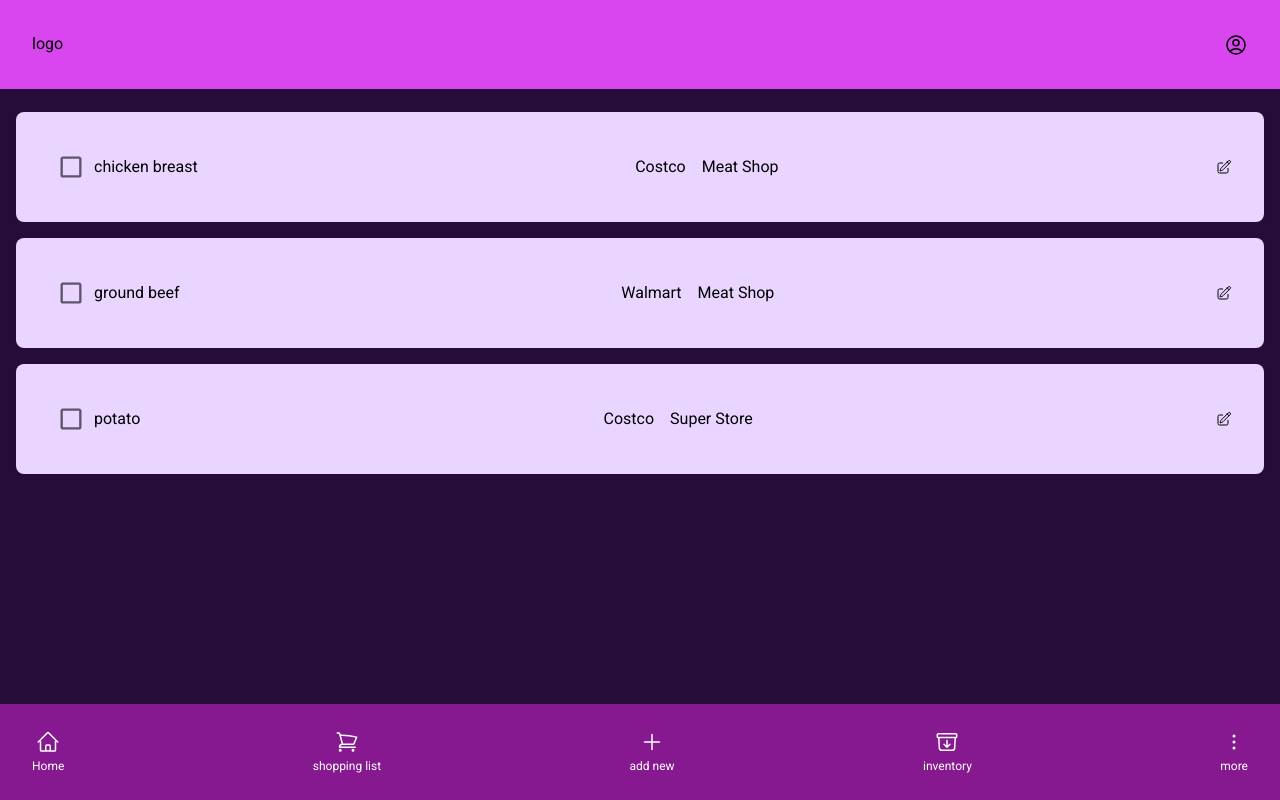
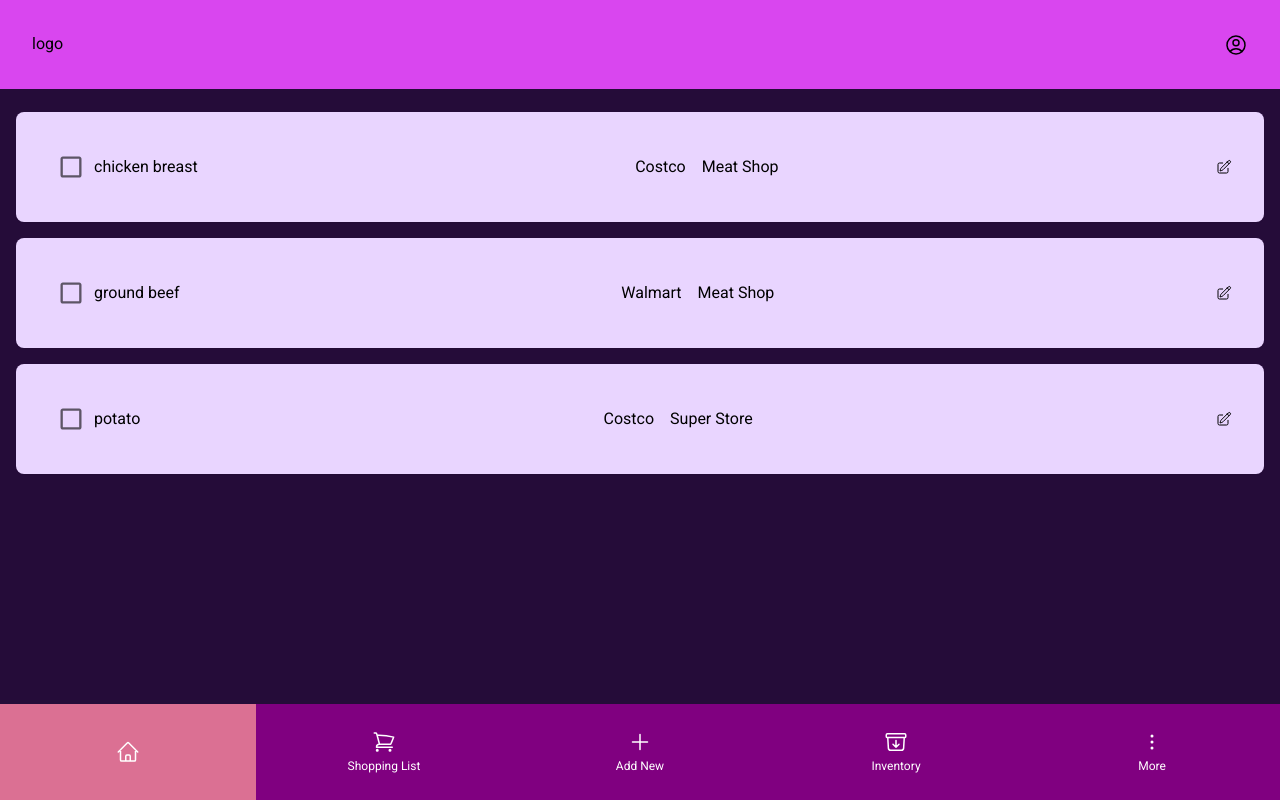
Before and after one commit to teaRain9/household-inventory, a Next.js app: page / in a window 1280 px wide. Built offline with nearby package versions, Linux system fonts and the light colour scheme.

Commit message:
main menu styling

```diff
--- a/src/components/layout/main-navigation.js
+++ b/src/components/layout/main-navigation.js
@@ -1,48 +1,55 @@
+import classes from './main-navigation.module.scss'
 import ActiveContext from "@/store/active-context";
 import Link from "next/link";
-import { useContext } from "react";
+import { useContext, useState, useEffect } from "react";
 import HomeIcon from "../icons/home";
 import InventoryIcon from "../icons/inventory";
 import MoreIcon from "../icons/more";
 import CreateNewIcon from "../icons/new";
 import ShoppingIcon from "../icons/shopping";
+import { useRouter } from 'next/router';
 
 function MainNavigation() {
 
   const activeCtx = useContext(ActiveContext);
 
+  const router = useRouter();
+
+  const activePath = router.asPath.slice(1);
+
+
 
   return (
-    <nav className=" bg-fuchsia-800 fixed bottom-0 w-full h-24">
-      <ul className="flex justify-between flex-nowrap items-center w-full h-24 p-8 text-white">
-        <li className="flex-col justify-centercursor-pointer text-center">
+    <nav className={classes.container}>
+      <ul>
+        <li className={activeCtx.category === 'home' ? classes.active : classes.inactive}>
           <Link href="/">
             <HomeIcon />
-            <p className=" text-xs pt-1">{activeCtx.category}</p>
+            {activeCtx.category !== 'home' && <p className=" text-xs pt-1">Home</p>}
           </Link>
         </li>
-        <li className="flex-col justify-centercursor-pointer text-center">
+        <li className={activeCtx.category === 'shopping-list' ? classes.active : classes.inactive}>
           <Link href="/shopping-list">
             <ShoppingIcon />
-            <p className=" text-xs pt-1">shopping list</p>
+            {activeCtx.category !== 'shopping-list' && <p className=" text-xs pt-1">Shopping List</p>}
           </Link>
         </li>
-        <li className="flex-col justify-centercursor-pointer text-center">
+        <li className={activeCtx.category === 'add-new' ? classes.active : classes.inactive}>
           <Link href="/add-new">
             <CreateNewIcon />
-            <p className=" text-xs pt-1">add new</p>
+            {activeCtx.category !== 'add-new' && <p className=" text-xs pt-1">Add New</p>}
           </Link>
         </li>
-        <li className="flex-col justify-centercursor-pointer text-center">
+        <li className={activeCtx.category === 'inventory' ? classes.active : classes.inactive}>
           <Link href="/instock">
             <InventoryIcon />
-            <p className=" text-xs pt-1">inventory</p>
+            {activeCtx.category !== 'inventory' && <p className=" text-xs pt-1">Inventory</p>}
           </Link>
         </li>
-        <li className="flex-col justify-centercursor-pointer text-center">
+        <li className={activeCtx.category === 'more' ? classes.active : classes.inactive}>
           <Link href="/setting">
             <MoreIcon />
-            <p className=" text-xs pt-1">more</p>
+            {activeCtx.category !== 'more' && <p className=" text-xs pt-1">More</p>}
           </Link>
         </li>
       </ul>
--- /dev/null
+++ b/src/components/layout/main-navigation.module.scss
@@ -0,0 +1,33 @@
+.container {
+    background-color: purple;
+    position: fixed;
+    bottom: 0;
+    width: 100%;
+    height: 6rem;
+    ul {
+        display: flex;
+        justify-content: space-between;
+        flex-wrap: nowrap;
+        align-items: center;
+        width: 100%;
+        height: 100%;
+        color: white;
+        li {
+            display: flex;
+            flex-direction: column;
+            justify-content: center;
+            text-align: center;
+            width: 100%;
+            height: 100%;
+            cursor: pointer;
+        }
+    }
+}
+
+.active {
+    background-color: palevioletred;
+}
+
+.inactive {
+    background-color: purple;
+}
--- a/src/pages/add-new/index.js
+++ b/src/pages/add-new/index.js
@@ -1,5 +1,17 @@
+import ActiveContext from "@/store/active-context";
+import { useContext } from "react";
+
 function AddNewPage() {
-    return <h1>Add new shopping item</h1>
+
+    const activeCtx = useContext(ActiveContext)
+    activeCtx.onChangeCategory("add-new")
+
+
+    return (
+      <div className="mt-28">
+        <h1 className="text-white">Add new shopping item</h1>
+      </div>
+    );
 }
 
 export default AddNewPage;
--- a/src/pages/index.js
+++ b/src/pages/index.js
@@ -1,10 +1,16 @@
-import Head from 'next/head'
+import Head from "next/head";
 import {getUrgentItems} from "../../dummy-data";
 import ShoppingList from "@/components/shopping-list/shopping-list";
+import ActiveContext from '@/store/active-context';
+import { useEffect, useContext } from 'react';
 
 function HomePage() {
 
   const urgentItems = getUrgentItems();
+
+  const activeCtx = useContext(ActiveContext)
+
+  activeCtx.onChangeCategory("home")
 
 
 
--- a/src/pages/instock/index.js
+++ b/src/pages/instock/index.js
@@ -1,8 +1,16 @@
 import ShoppingList from "@/components/shopping-list/shopping-list";
 import { getItemsByPool } from "../../../dummy-data";
 
+import { useContext } from "react";
+import ActiveContext from "@/store/active-context";
+
 function inStock() {
   const instockItems = getItemsByPool('in-stock');
+
+  const activeCtx = useContext(ActiveContext)
+  activeCtx.onChangeCategory("inventory")
+
+
   return <ShoppingList items={instockItems}/>;
 }
 
--- a/src/pages/setting/index.js
+++ b/src/pages/setting/index.js
@@ -1,4 +1,12 @@
+import { useContext } from "react";
+import ActiveContext from "@/store/active-context";
+
 function SettingPage() {
+
+  const activeCtx = useContext(ActiveContext)
+  activeCtx.onChangeCategory("more")
+
+
   return (
     <div className="mt-28">
       <h1 className=" text-white">settings page</h1>
--- a/src/pages/shopping-list/index.js
+++ b/src/pages/shopping-list/index.js
@@ -1,8 +1,16 @@
 import {getItemsByPool} from "../../../dummy-data";
 import ShoppingList from "@/components/shopping-list/shopping-list";
+import ActiveContext from "@/store/active-context";
+import { useContext, useEffect } from "react";
+
+
+
 
 function shoppingListPage() {
   const shoppingFilteredItems = getItemsByPool('shopping-list');
+  const activeCtx = useContext(ActiveContext)
+  activeCtx.onChangeCategory("shopping-list")
+
   return <ShoppingList items={shoppingFilteredItems}/>;
 }
 
```
